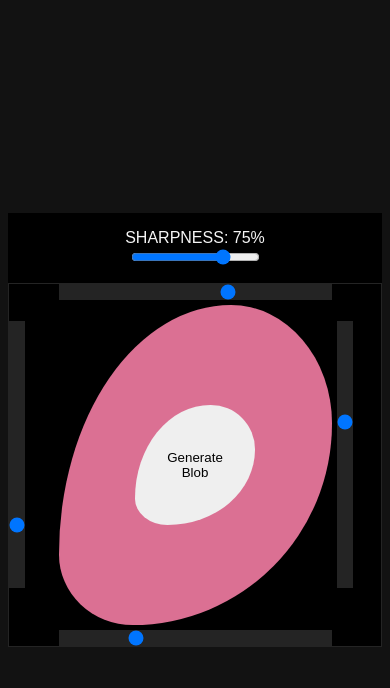
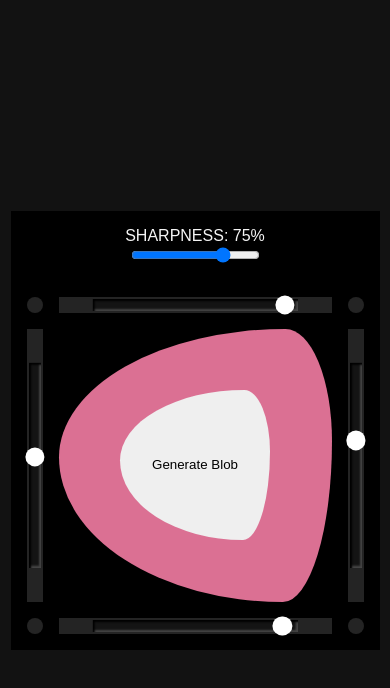
Before and after one commit to thebigdavec/random-blob-generator, a plain HTML site: page index.html in a window 390 px wide. Both pictures are taken after a click on the button "Generate Blob". Drawn offline with Linux system fonts and the light colour scheme.

Commit message:
Add functionality / tidy up
Add custom sliders
add functionality for click in allowable area on slider to set position and also on handles to drag to position
dragging is painfully slow and not very responsive
add functionality to corners to bring attached handles all the way to sharpness limits.

```diff
--- a/index.html
+++ b/index.html
@@ -17,25 +17,41 @@
         </div>
     </div>
     <div class="blob-container">
-        <div class="corner"></div>
+        <div class="corner" onclick="toCorner(0,0)"></div>
 
-        <input type="range" min="0" max="100" value="5" id="top-slide" class="horizontal">
+        <div id="top-slide" class="h-slide">
+            <div class="slide-limit">
+            </div>
+            <div class="slide-handle"></div>
+        </div>
 
-        <div class="corner"></div>
+        <div class="corner" onclick="toCorner(1,0)"></div>
 
-        <input type="range" min="0" max="100" value="95" id="left-slide" orient="vertical" class="vertical">
+        <div id="left-slide" class="v-slide">
+            <div class="slide-limit">
+            </div>
+            <div class="slide-handle"></div>
+        </div>
 
         <div id="the-blob">
             <button id="make-blob-button">Generate Blob</button>
         </div>
 
-        <input type="range" min="0" max="100" value="5" id="right-slide" orient="vertical" class="vertical">
+        <div id="right-slide" class="v-slide">
+            <div class="slide-limit">
+            </div>
+            <div class="slide-handle"></div>
+        </div>
 
-        <div class="corner"></div>
+        <div class="corner" onclick="toCorner(0,1)"></div>
 
-        <input type="range" min="0" max="100" value="95" id="bottom-slide" class="horizonatl">
+        <div id="bottom-slide" class="h-slide">
+            <div class="slide-limit">
+            </div>
+            <div class="slide-handle"></div>
+        </div>
 
-        <div class="corner"></div>
+        <div class="corner" onclick="toCorner(1,1)"></div>
     </div>
     <script src="script.js"></script>
 </body>
--- a/script.js
+++ b/script.js
@@ -1,57 +1,175 @@
 const theBlob = document.getElementById('the-blob')
 
-const topSlide = document.getElementById('top-slide')
-const bottomSlide = document.getElementById('bottom-slide')
-const leftSlide = document.getElementById('left-slide')
-const rightSlide = document.getElementById('right-slide')
+const topSlideContainer = document.getElementById('top-slide')
+const bottomSlideContainer = document.getElementById('bottom-slide')
+const leftSlideContainer = document.getElementById('left-slide')
+const rightSlideContainer = document.getElementById('right-slide')
+
+const topSlideLimit = document.querySelector('#top-slide .slide-limit')
+const bottomSlideLimit = document.querySelector('#bottom-slide .slide-limit')
+const leftSlideLimit = document.querySelector('#left-slide .slide-limit')
+const rightSlideLimit = document.querySelector('#right-slide .slide-limit')
+
+topSlideLimit.addEventListener('click', fire)
+bottomSlideLimit.addEventListener('click', fire)
+leftSlideLimit.addEventListener('click', fire)
+rightSlideLimit.addEventListener('click', fire)
+
+const topSlideHandle = document.querySelector('#top-slide .slide-handle')
+const bottomSlideHandle = document.querySelector('#bottom-slide .slide-handle')
+const leftSlideHandle = document.querySelector('#left-slide .slide-handle')
+const rightSlideHandle = document.querySelector('#right-slide .slide-handle')
+
+topSlideHandle.addEventListener('mousedown', moveHandle)
+bottomSlideHandle.addEventListener('mousedown', moveHandle)
+leftSlideHandle.addEventListener('mousedown', moveHandle)
+rightSlideHandle.addEventListener('mousedown', moveHandle)
 
 const makeBlobButton = document.getElementById('make-blob-button')
 const sharpnessSlider = document.getElementById('sharpness-slider')
 const sharpnessValueText = document.getElementById('sharpness-value-text')
-let maxSharpness = (100 - sharpnessSlider.value) / 2
+
+const blob = {
+  sharpness: (100 - sharpnessSlider.value) / 2,
+  xTop: 50,
+  xBottom: 50,
+  yLeft: 50,
+  yRight: 50,
+  borderRadius: '',
+  randomizeBlob() {
+    this.xTop = randomSharpness(this.sharpness)
+    this.xBottom = randomSharpness(this.sharpness)
+    this.yLeft = randomSharpness(this.sharpness)
+    this.yRight = randomSharpness(this.sharpness)
+    drawHandles()
+    this.drawBlob()
+  },
+  drawBlob() {
+    this.borderRadius = `${this.xTop}% ${100 - this.xTop}% ${
+      100 - this.xBottom
+    }% ${this.xBottom}% / ${this.yLeft}% ${this.yRight}% ${
+      100 - this.yRight
+    }% ${100 - this.yLeft}%`
+    theBlob.style.borderRadius = this.borderRadius
+    makeBlobButton.style.borderRadius = this.borderRadius
+    drawHandles()
+  },
+  setSliders() {
+    topSlideLimit.style.width = `${sharpnessSlider.value}%`
+    bottomSlideLimit.style.width = `${sharpnessSlider.value}%`
+    leftSlideLimit.style.height = `${sharpnessSlider.value}%`
+    rightSlideLimit.style.height = `${sharpnessSlider.value}%`
+  },
+  initializeBlob() {
+    this.setSliders()
+    this.randomizeBlob()
+    this.drawBlob()
+  }
+}
+
+blob.initializeBlob()
+
+makeBlobButton.addEventListener('click', () => {
+  blob.randomizeBlob()
+})
 
 sharpnessSlider.oninput = function () {
-  maxSharpness = (100 - sharpnessSlider.value) / 2
+  blob.sharpness = (100 - sharpnessSlider.value) / 2
   sharpnessValueText.innerText = `${sharpnessSlider.value}%`
+  blob.setSliders()
 }
 
-topSlide.addEventListener('input', updateBlob)
-bottomSlide.addEventListener('input', updateBlob)
-leftSlide.addEventListener('input', updateBlob)
-rightSlide.addEventListener('input', updateBlob)
-
-updateBlob()
-
-makeBlobButton.addEventListener('click', makeBlob)
-
-function makeBlob() {
-  const xTop = randomSharpness(maxSharpness)
-  const xBottom = randomSharpness(maxSharpness)
-  const yLeft = randomSharpness(maxSharpness)
-  const yRight = randomSharpness(maxSharpness)
-
-  console.log({ xTop, xBottom, yLeft, yRight })
-
-  topSlide.value = `${xTop}`
-  bottomSlide.value = `${xBottom}`
-  leftSlide.value = `${yLeft}`
-  rightSlide.value = `${yRight}`
-
-  updateBlob()
+function drawHandles() {
+  topSlideHandle.style.left = `${blob.xTop}%`
+  bottomSlideHandle.style.left = `${blob.xBottom}%`
+  leftSlideHandle.style.top = `${blob.yLeft}%`
+  rightSlideHandle.style.top = `${blob.yRight}%`
 }
 
-function updateBlob() {
-  const xTop = topSlide.value
-  const xBottom = bottomSlide.value
-  const yLeft = leftSlide.value
-  const yRight = rightSlide.value
+function fire(event) {
+  const boundingBox = this.parentNode.getBoundingClientRect()
+  const width = boundingBox.width
+  const height = boundingBox.height
 
-  theBlob.style.borderRadius = `${xTop}% ${100 - xTop}% ${
-    100 - xBottom
-  }% ${xBottom}% / ${yLeft}% ${yRight}% ${100 - yRight}% ${100 - yLeft}%`
-  makeBlobButton.style.borderRadius = `${xTop}% ${100 - xTop}% ${
-    100 - xBottom
-  }% ${xBottom}% / ${yLeft}% ${yRight}% ${100 - yRight}% ${100 - yLeft}%`
+  if (width > height) {
+    const border = boundingBox.left
+    const position = event.clientX - border
+    if (this.parentNode.id === 'top-slide') {
+      blob.xTop = (position / width) * 100
+    } else {
+      blob.xBottom = (position / width) * 100
+    }
+  } else {
+    const border = boundingBox.top
+    const position = event.clientY - border
+    if (this.parentNode.id === 'left-slide') {
+      blob.yLeft = (position / height) * 100
+    } else {
+      blob.yRight = (position / height) * 100
+    }
+  }
+
+  blob.drawBlob()
+}
+
+function moveHandle(event) {
+  const handle = this
+  const boundingBox = handle.parentNode.getBoundingClientRect()
+  const width = boundingBox.width
+  const height = boundingBox.height
+
+  window.addEventListener('mousemove', followMouse)
+  window.addEventListener('mouseup', stopFollowingMouse)
+
+  function followMouse(event) {
+    if (width > height) {
+      const border = boundingBox.left
+      const position = event.clientX - border
+      if (handle.parentNode.id === 'top-slide') {
+        blob.xTop = (position / width) * 100
+      } else {
+        blob.xBottom = (position / width) * 100
+      }
+    } else {
+      const border = boundingBox.top
+      const position = event.clientY - border
+      if (handle.parentNode.id === 'left-slide') {
+        blob.yLeft = (position / height) * 100
+      } else {
+        blob.yRight = (position / height) * 100
+      }
+    }
+    blob.drawBlob()
+  }
+  function stopFollowingMouse() {
+    window.removeEventListener('mousemove', followMouse)
+    window.removeEventListener('mouseup', stopFollowingMouse)
+  }
+}
+
+function toCorner(x, y) {
+  if (x === 0) {
+    if (y === 0) {
+      // left top
+      blob.xTop = blob.sharpness
+      blob.yLeft = blob.sharpness
+    } else {
+      // left bottom
+      blob.xBottom = blob.sharpness
+      blob.yLeft = 100 - blob.sharpness
+    }
+  } else if (x === 1) {
+    if (y === 0) {
+      // right top
+      blob.xTop = 100 - blob.sharpness
+      blob.yRight = blob.sharpness
+    } else {
+      // right bottom
+      blob.xBottom = 100 - blob.sharpness
+      blob.yRight = 100 - blob.sharpness
+    }
+  }
+  blob.drawBlob()
 }
 
 function randomSharpness(maxSharpness) {
--- a/style.css
+++ b/style.css
@@ -35,14 +35,13 @@ body {
     display: grid;
     grid-template-columns: repeat(3, auto);
     justify-content: center;
-    gap: 5px;
+    gap: 1rem;
     background-color: black;
-    border: 1px solid #242424;
+    padding: 1rem;
 }
 
 #the-blob {
     width: min(70vw, 70vh);
-    padding: 100px;
     max-width: 800px;
     aspect-ratio: 1;
     background-color: palevioletred;
@@ -75,7 +74,80 @@ body {
 }
 
 .corner {
-    /* background-color: orange; */
+    cursor: pointer;
+    background-color: #242424;
+    border-radius: 50%;
+    outline: 0 solid #242424;
+    transition: background-color 150ms ease, outline 150ms ease;
+}
+
+.corner:hover {
+    background-color: whitesmoke;
+    outline-width: 0.25rem;
+    outline-color: whitesmoke;
+}
+
+.h-slide,
+.v-slide {
+    position: relative;
+    background-color: #242424;
+}
+
+.h-slide {
+    height: 1rem;
+}
+
+.v-slide {
+    width: 1rem;
+}
+
+
+/* Slider Boundaries */
+
+.h-slide .slide-limit {
+    width: 75%;
+    height: 0.75rem;
+}
+
+.v-slide .slide-limit {
+    width: 0.75rem;
+    height: 75%;
+}
+
+.slide-limit {
+    cursor: pointer;
+    position: absolute;
+    top: 50%;
+    left: 50%;
+    transform: translate(-50%, -50%);
+    background-color: #141414;
+    box-shadow: 2px 2px 2px black inset, -2px -2px 2px #fff3 inset;
+    transition: background-color 150ms ease;
+}
+
+.slide-limit:hover {
+    background-color: #444;
+}
+
+
+/* Slider Handles */
+
+.slide-handle {
+    cursor: pointer;
+    position: absolute;
+    width: 1.2rem;
+    aspect-ratio: 1;
+    top: 50%;
+    left: 50%;
+    transform: translate(-50%, -50%);
+    background-color: white;
+    border-radius: 50%;
+    outline: 0 solid white;
+    transition: outline 150ms ease, top 150ms ease, left 150ms ease;
+}
+
+.slide-handle:hover {
+    outline-width: 0.25rem;
 }
 
 .blob-container input[type='range'] {
```
